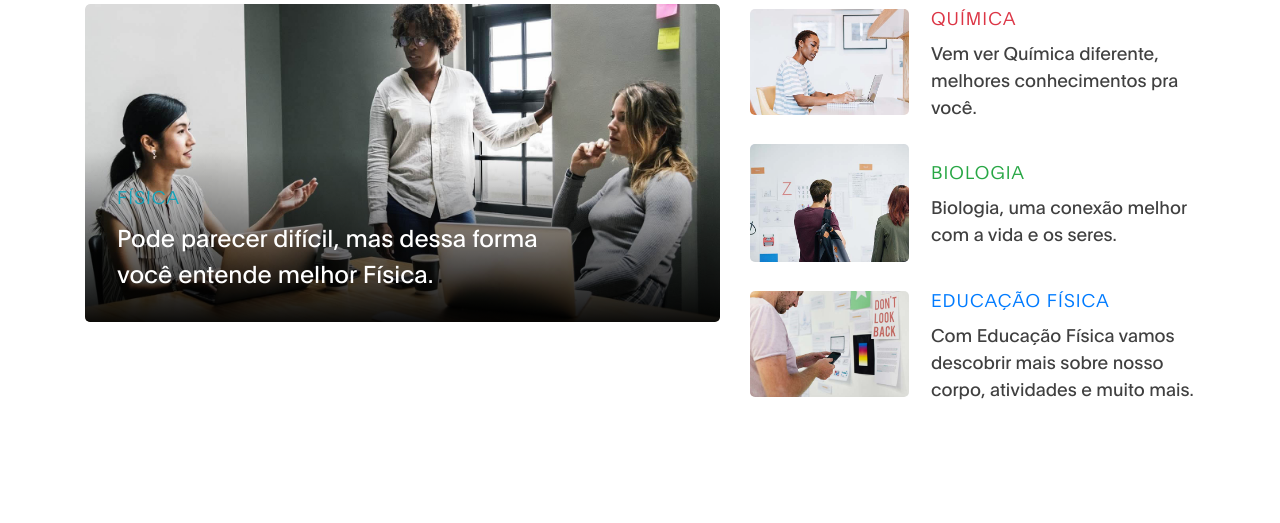
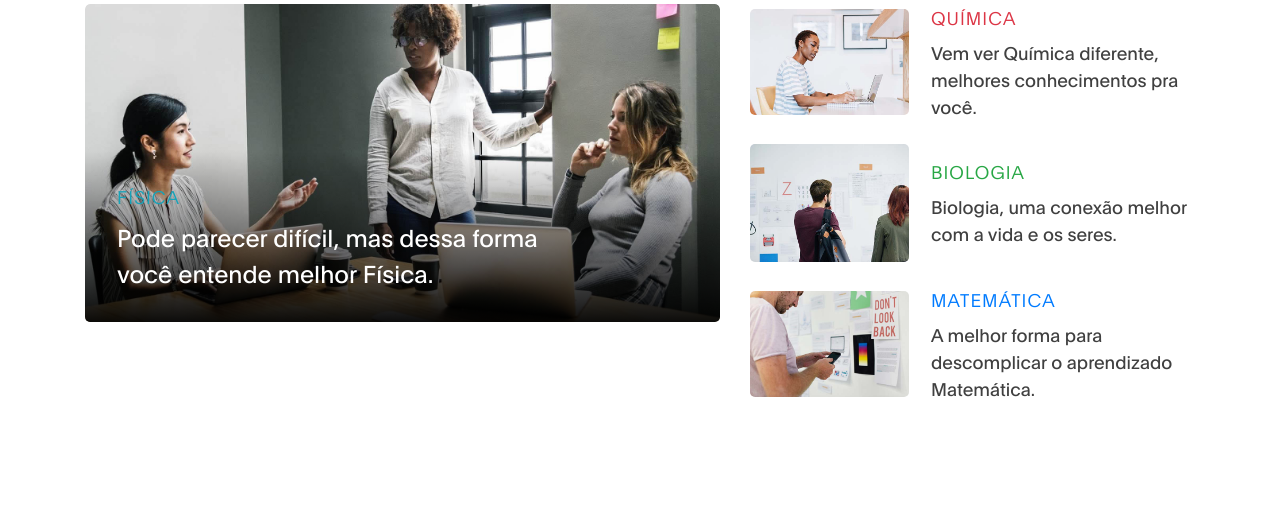
Before and after one commit to DouglasNeres/Web-Study-s, a PHP site: page /blogNatureza.html in a window 1280 px wide. Shown: the part 371-894 px from the top of the page. Run offline with PHP 8.4, Linux system fonts and the light colour scheme.

Commit message:
Projeto - Mudanças nos blogs

```diff
--- a/blogNatureza.html
+++ b/blogNatureza.html
@@ -109,9 +109,9 @@ https://templatemo.com/tm-538-digital-trend
                         <img src="images/blog/blog-sidebar-image02.jpg" class="img-fluid" alt="blog">
 
                         <div class="blog-info">
-                          <h4 class="blog-category text-primary">Educação Física</h4>
+                          <h4 class="blog-category text-primary">Matemática</h4>
 
-                          <h3><a href="blog-detail.html">Com Educação Física vamos descobrir mais sobre nosso corpo, atividades e muito mais.</a></h3>
+                          <h3><a href="blog-detail.html">A melhor forma para descomplicar o aprendizado Matemática.</a></h3>
                         </div>
                       </div>
 
--- a/contact.php
+++ b/contact.php
@@ -91,15 +91,15 @@ https://templatemo.com/tm-538-digital-trend
                       <form action="salvar.php" method="post" class="contact-form" data-aos="fade-up" data-aos-delay="300" role="form">
                         <div class="row">
                           <div class="col-lg-6 col-12">
-                            <input type="text" class="form-control" name="name" placeholder="Name">
+                            <input type="text" class="form-control" name="name" placeholder="Name" required>
                           </div>
 
                           <div class="col-lg-6 col-12">
-                            <input type="email" class="form-control" name="email" placeholder="Email">
+                            <input type="email" class="form-control" name="email" placeholder="Email" required>
                           </div>
 
                           <div class="col-lg-6 col-12">
-                            <input type="password" class="form-control" name="senha" placeholder="Senha">
+                            <input type="password" class="form-control" name="senha" placeholder="Senha" required>
                           </div>
                           <div class="col-lg-6 col-12">
 
--- a/editar.php
+++ b/editar.php
@@ -2,4 +2,7 @@
 
 include "conexao.php";
 
+
+
+
 ?>
--- a/index.php
+++ b/index.php
@@ -158,7 +158,7 @@ https://templatemo.com/tm-538-digital-trend
                                    </div>
                               </div>
 
-
+<!--
                               <div class="item project-wrapper" data-aos="fade-up">
                                    <img src="images/project/Math.jpg" class="img-fluid" alt="project image">
 
@@ -173,7 +173,7 @@ https://templatemo.com/tm-538-digital-trend
                                         </h3>
                                    </div>
                               </div>
-
+ -->
 
                               <div class="item project-wrapper" data-aos="fade-up">
                                    <img src="images/project/nature.jpg" class="img-fluid" alt="project image">
@@ -183,7 +183,7 @@ https://templatemo.com/tm-538-digital-trend
 
                                         <h3>
                                              <a href="contact.php">
-                                                  <span>CIÊNCIAS DA NATUREZA</span>
+                                                  <span>CIÊNCIAS EXATAS</span>
                                                   <i class="fa fa-angle-right project-icon"></i>
                                              </a>
                                         </h3>
--- a/index2.php
+++ b/index2.php
@@ -154,7 +154,7 @@ https://templatemo.com/tm-538-digital-trend
                                         </h3>
                                    </div>
                               </div>
-
+<!--
 
                               <div class="item project-wrapper" data-aos="fade-up">
                                    <img src="images/project/Math.jpg" class="img-fluid" alt="project image">
@@ -171,7 +171,7 @@ https://templatemo.com/tm-538-digital-trend
                                    </div>
                               </div>
 
-
+ -->
                               <div class="item project-wrapper" data-aos="fade-up">
                                    <img src="images/project/nature.jpg" class="img-fluid" alt="project image">
 
```
Also changed, not shown: salvar.php (+6 -1 lines), tabela.sql (+0 -9 lines).
